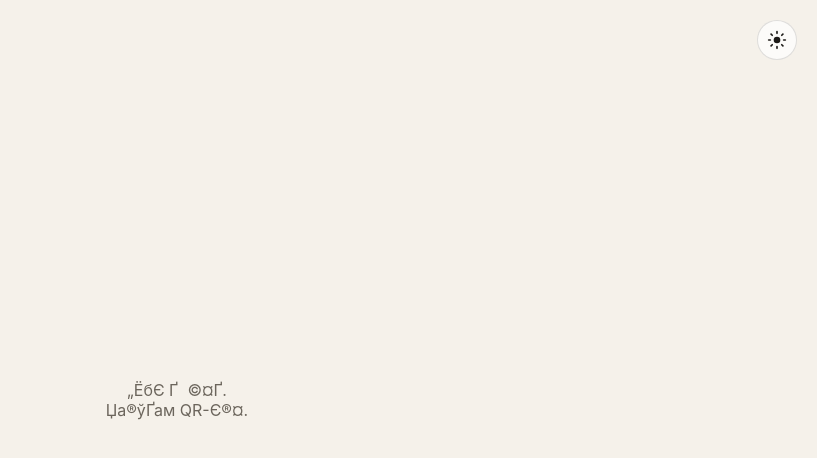
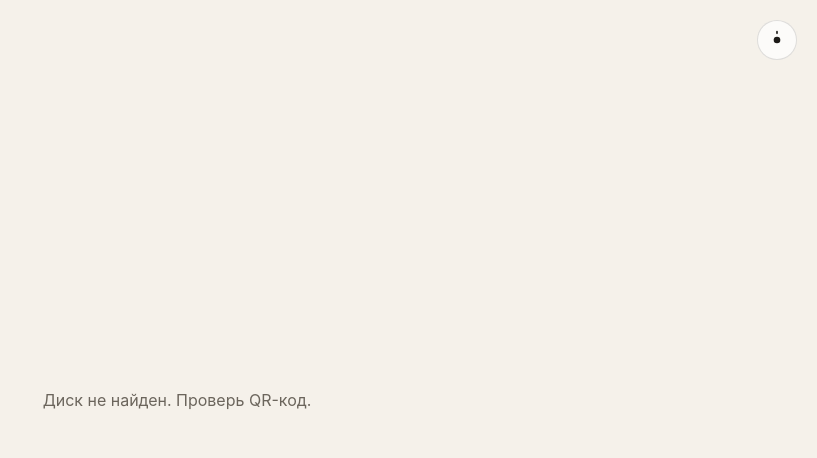
Before and after one commit to DimaDima112/vinyl-qr, a plain HTML site: page index.html in a window 1280 px wide. Both pictures are taken after a click on the button "Theme". Shown: the whole page, without its empty margins (463-1280 px from the left). Drawn offline with Linux system fonts and the light colour scheme.

Commit message:
Add files via upload

```diff
--- a/albums.json
+++ b/albums.json
@@ -2,7 +2,7 @@
   "pop1001": {
     "title": "Visage",
     "artist": "Visage",
-    "year": "1980.0",
+    "year": "1980",
     "description": "Дебютный альбом супергруппы новой волны, собранной вокруг фронтмена Стива Стрейнджа и барабанщика Расти Игана. Пластинка стала манифестом движения «новых романтиков»: холодный синтезаторный саунд Kraftwerk здесь смягчён театральностью и танцевальным грувом. Главный хит «Fade to Grey» с французским вокалом и пульсирующим басом превратился в гимн лондонского клуба Blitz. В записи участвовали музыканты Ultravox и Magazine — Мидж Юр, Джон Макгиох, Барри Адамсон, Билли Карри, что придало материалу глубину, недоступную большинству современников. Помимо мрачноватых «Mind of a Toy» и «Blocks on Blocks», альбом включает ироничную антитабачную «Tar» и инструментал «The Dancer» с мощной саксофонной партией.",
     "cover": "covers/pop1001_sq.jpg",
     "audio": "audio/pop1001.mp3",
--- a/index.html
+++ b/index.html
@@ -3,19 +3,19 @@
 <head>
   <meta charset="UTF-8" />
   <meta name="viewport" content="width=device-width, initial-scale=1, maximum-scale=1" />
-  <title>Џа®б«гиЁў ­ЁҐ</title>
+  <title>Прослушивание</title>
   <link rel="stylesheet" href="style.css" />
 </head>
 <body>
   <button id="themeToggle" class="theme-toggle" aria-label="Theme">
-    <svg class="icon-sun" viewBox="0 0 24 24" width="20" height="20"><circle cx="12" cy="12" r="4" fill="currentColor"/><g stroke="currentColor" stroke-width="2" stroke-linecap="round"><line x1="12" y1="2" x2="12" y2="4"/><line x1="12" y1="20" x2="12" y2="22"/><line x1="2" y1="12" x2="4" y2="12"/><line x1="20" y1="12" x2="22" y2="12"/><line x1="4.9" y1="4.9" x2="6.3" y2="6.3"/><line x1="17.7" y1="17.7" x2="19.1" y2="19.1"/><line x1="4.9" y1="19.1" x2="6.3" y2="17.7"/><line x1="17.7" y1="6.3" x2="19.1" y2="4.9"/></g></svg>
+    <svg class="icon-sun" viewBox="0 0 24 24" width="20" height="20"><circle cx="12" cy="12" r="4" fill="currentColor"/><g stroke="currentColor" stroke-width="2" stroke-linecap="round"><line x1="12" y1="2" x2="12" y2="4"/><line x1="12" y1="20" x2="12" y2
     <svg class="icon-moon" viewBox="0 0 24 24" width="20" height="20"><path fill="currentColor" d="M21 12.8A9 9 0 1 1 11.2 3a7 7 0 0 0 9.8 9.8z"/></svg>
   </button>
 
   <main class="card">
     <header class="header">
       <p id="genre" class="genre"></p>
-      <h1 id="title">‡ Јаг§Є :</h1>
+      <h1 id="title">Загрузка…</h1>
       <p id="artist"></p>
     </header>
 
@@ -54,7 +54,7 @@
   </main>
 
   <div id="error" class="error" hidden>
-    <p>„ЁбЄ ­Ґ ­ ©¤Ґ­.<br>Џа®ўҐам QR-Є®¤.</p>
+    <p>Диск не найден. Проверь QR-код.</p>
   </div>
 
   <script src="script.js"></script>
--- a/script.js
+++ b/script.js
@@ -8,6 +8,7 @@ const $ = (s) => document.querySelector(s);
 
 async function init() {
   showSkeleton();
+    var errEl = document.getElementById("error"); if (errEl) errEl.hidden = true;
   if (!id) return showError();
   let albums;
   try {
@@ -29,7 +30,8 @@ async function init() {
   $("#artist").textContent = album.artist;
   $("#description").textContent = album.description || "";
   hideSkeleton();
-  $("#meta").textContent = [album.artist, album.year].filter(Boolean).join(" \u00b7 ");
+  var yearStr = album.year ? String(album.year).replace(/\.0$/, "") : "";
+  $("#meta").textContent = [album.artist, yearStr].filter(Boolean).join(" · ");
   $("#cover").style.backgroundImage = "url('" + album.cover + "')";
   renderSimilar(album);
 
```
